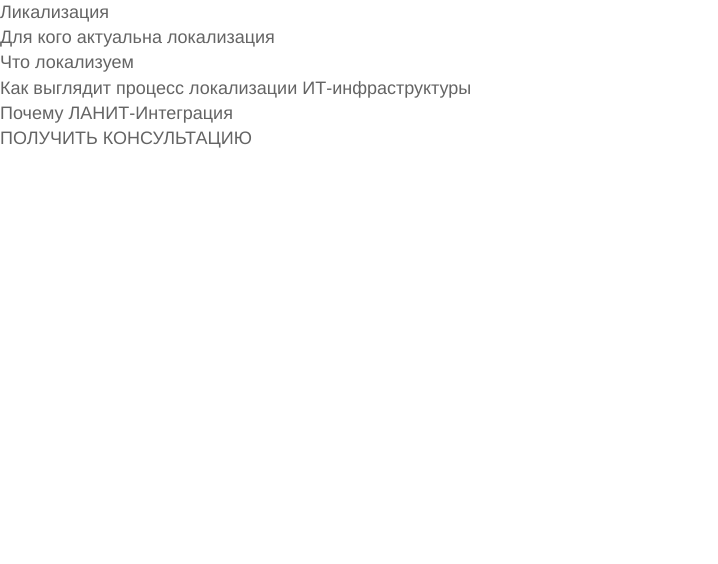
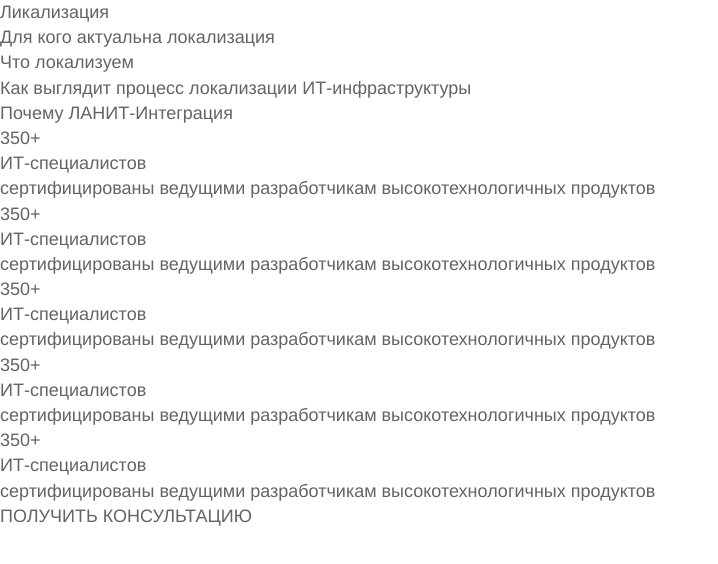
Before and after one commit to AlbedoUniversal/itBussines, a website built with webpack: page src/html/index.html in a window 1280 px wide. Shown: the whole page, without its empty margins (0-718 px from the left). Built offline with nearby package versions, Linux system fonts and the light colour scheme.

Commit message:
feat: add producers for lanit block

```diff
--- a/src/html/index.html
+++ b/src/html/index.html
@@ -13,7 +13,50 @@
 			<section class="">Для кого актуальна локализация</section>
 			<section class="">Что локализуем</section>
 			<section class="">Как выглядит процесс локализации ИТ-инфраструктуры</section>
-			<section class="">Почему ЛАНИТ-Интеграция</section>
+
+			<section class="lanitBlock">
+				<div class="lanitBlock__content">
+					<div class="lanitBlock__heading">Почему ЛАНИТ-Интеграция</div>
+					<div class="lanitBlock__cards">
+						<div class="lanitBlock__card">
+							<div class="lanitBlock__card-header">350+</div>
+							<div class="lanitBlock__card-subheader">ИТ-специалистов</div>
+							<div class="description">
+								сертифицированы ведущими разработчикам высокотехнологичных продуктов
+							</div>
+						</div>
+						<div class="lanitBlock__card">
+							<div class="lanitBlock__card-header">350+</div>
+							<div class="lanitBlock__card-subheader">ИТ-специалистов</div>
+							<div class="description">
+								сертифицированы ведущими разработчикам высокотехнологичных продуктов
+							</div>
+						</div>
+						<div class="lanitBlock__card">
+							<div class="lanitBlock__card-header">350+</div>
+							<div class="lanitBlock__card-subheader">ИТ-специалистов</div>
+							<div class="description">
+								сертифицированы ведущими разработчикам высокотехнологичных продуктов
+							</div>
+						</div>
+						<div class="lanitBlock__card">
+							<div class="lanitBlock__card-header">350+</div>
+							<div class="lanitBlock__card-subheader">ИТ-специалистов</div>
+							<div class="description">
+								сертифицированы ведущими разработчикам высокотехнологичных продуктов
+							</div>
+						</div>
+						<div class="lanitBlock__card">
+							<div class="lanitBlock__card-header">350+</div>
+							<div class="lanitBlock__card-subheader">ИТ-специалистов</div>
+							<div class="description">
+								сертифицированы ведущими разработчикам высокотехнологичных продуктов
+							</div>
+						</div>
+					</div>
+				</div>
+			</section>
+
 			<section class="">ПОЛУЧИТЬ КОНСУЛЬТАЦИЮ</section>
 			<footer class=""></footer>
 		</main>
--- /dev/null
+++ b/src/styles/components/lanitCard.scss
@@ -0,0 +1,4 @@
+.lanitCard {
+	&__heading {
+	}
+}
```
